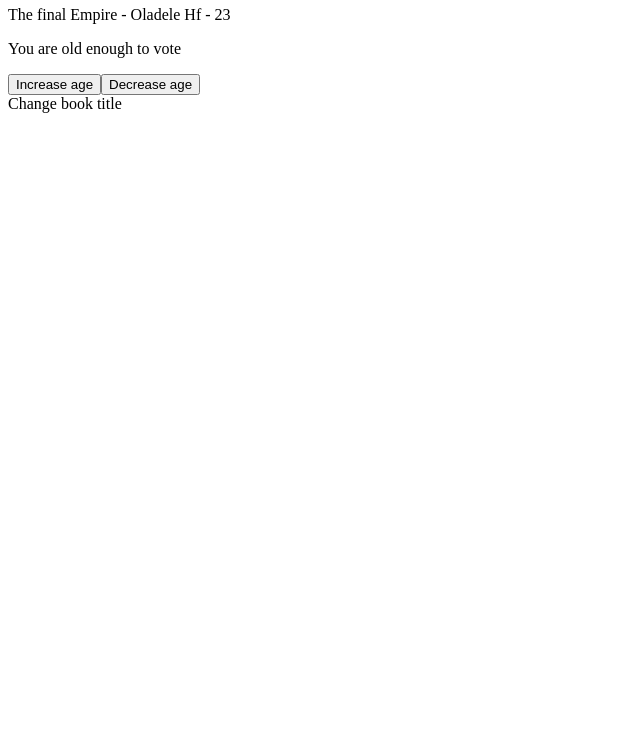
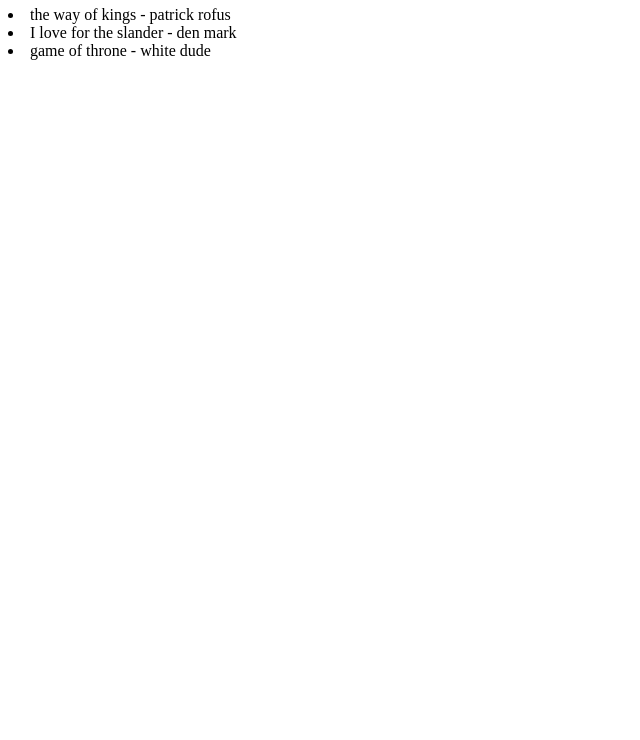
Before and after one commit to consoledot/learning-vue, a plain HTML site: page index.html in a window 1280 px wide. Shown: the part 60-800 px from the top of the page, without its empty margins (0-640 px from the left). Drawn offline with nearby package versions, Linux system fonts and the light colour scheme.

Commit message:
added data looping

```diff
--- a/app.js
+++ b/app.js
@@ -1,9 +1,12 @@
 const app = Vue.createApp({
   data() {
     return {
-      title: "The final Empire",
-      author: "Oladele Hf",
-      age: 23,
+      url: "twitter.com/consoledot",
+      books: [
+        { title: "the way of kings", author: "patrick rofus" },
+        { title: "I love for the slander", author: "den mark" },
+        { title: "game of throne", author: "white dude" },
+      ],
     };
   },
   methods: {
--- a/index.html
+++ b/index.html
@@ -9,11 +9,7 @@
   <body>
     <h1>Hello vue</h1>
     <div id="app">
-      <p>{{title}} - {{author}} - {{age}}</p>
-      <p v-if="age > 18">You are old enough to vote</p>
-      <button v-on:click="age++">Increase age</button>
-      <button @click="age--">Decrease age</button>
-      <div @click="changeTitle('Shadow and Bone')">Change book title</div>
+      <li v-for="book in books">{{book.title}} - {{book.author}}</li>
     </div>
     <script src="app.js"></script>
   </body>
```
